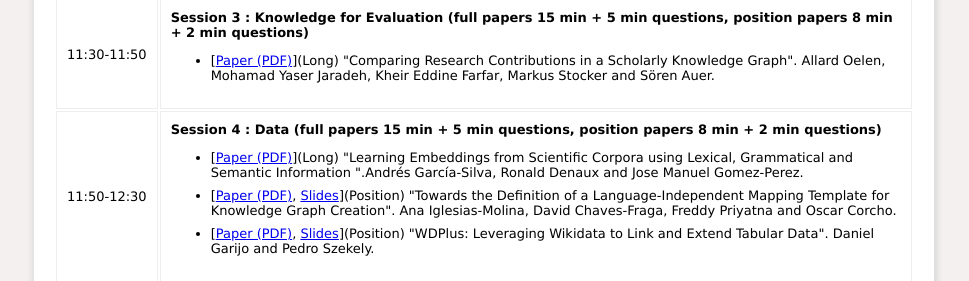
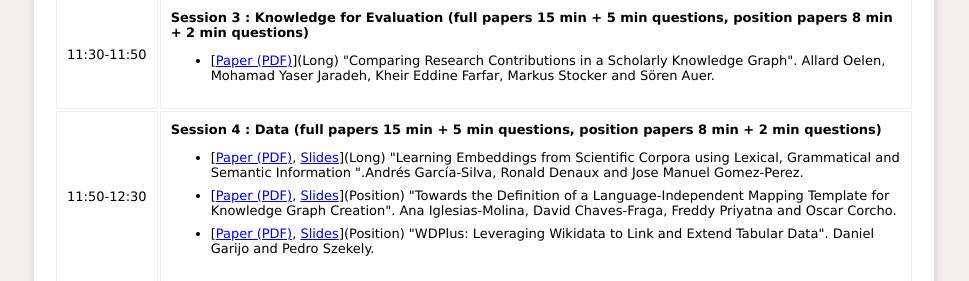
Before and after one commit to SciKnow/sciknow2019, a plain HTML site: page index.html in a window 1280 px wide. Shown: the part 3385-3666 px from the top of the page, without its empty margins (156-1125 px from the left). Drawn offline with Linux system fonts and the light colour scheme.

Commit message:
more slides

```diff
--- a/index.html
+++ b/index.html
@@ -207,7 +207,7 @@ Workshop participants (2)
 <td>
 <b>Session 4 : Data (full papers 15 min + 5 min questions, position papers 8 min + 2 min questions)</b>
 <ul>
-<li>[<a href="papers/SciKnow_2019_paper_3.pdf">Paper (PDF)</a>](Long) "Learning Embeddings from Scientific Corpora using Lexical, Grammatical and Semantic Information ".Andrés García-Silva, Ronald Denaux and Jose Manuel Gomez-Perez.</li>
+<li>[<a href="papers/SciKnow_2019_paper_3.pdf">Paper (PDF)</a>, <a href="slides/tokenization-embeddings_Sciknowv1.0.pptx">Slides</a>](Long) "Learning Embeddings from Scientific Corpora using Lexical, Grammatical and Semantic Information ".Andrés García-Silva, Ronald Denaux and Jose Manuel Gomez-Perez.</li>
 <li>[<a href="papers/SciKnow_2019_paper_4.pdf">Paper (PDF)</a>, <a href="slides/TowardsDefinition.pdf">Slides</a>](Position) "Towards the Definition of a Language-Independent Mapping Template for Knowledge Graph Creation". Ana Iglesias-Molina, David Chaves-Fraga, Freddy Priyatna and Oscar Corcho. </li>
 <li>[<a href="papers/SciKnow_2019_paper_6.pdf">Paper (PDF)</a>, <a href="slides/WDPlus.pdf">Slides</a>](Position) "WDPlus: Leveraging Wikidata to Link and Extend Tabular Data". Daniel Garijo and Pedro Szekely. </li>
 </ul>
```
Also changed, not shown: 1 other file.
